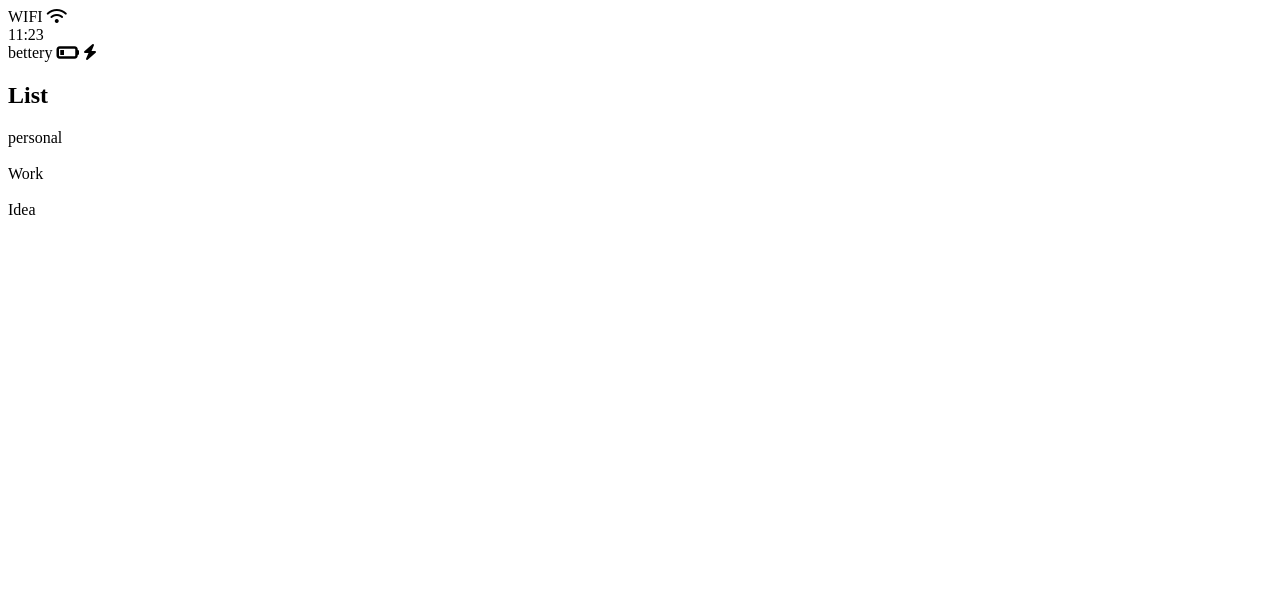
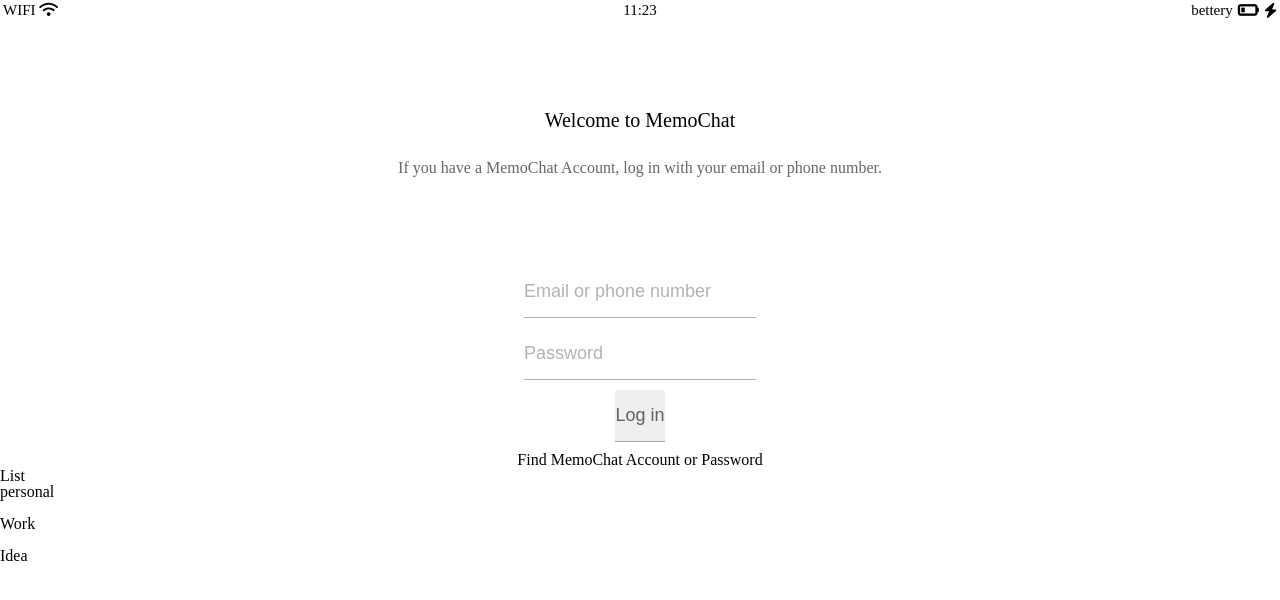
Before and after one commit to UHquokka/myMemoChat, a plain HTML site: page index.html in a window 1280 px wide. Drawn offline with Linux system fonts and the light colour scheme.

Commit message:
css reset, status-bar 만들기

```diff
--- /dev/null
+++ b/css/reset.css
@@ -0,0 +1,148 @@
+/* http://meyerweb.com/eric/tools/css/reset/
+   v2.0 | 20110126
+   License: none (public domain)
+*/
+
+html,
+body,
+div,
+span,
+applet,
+object,
+iframe,
+h1,
+h2,
+h3,
+h4,
+h5,
+h6,
+p,
+blockquote,
+pre,
+a,
+abbr,
+acronym,
+address,
+big,
+cite,
+code,
+del,
+dfn,
+em,
+img,
+ins,
+kbd,
+q,
+s,
+samp,
+small,
+strike,
+strong,
+sub,
+sup,
+tt,
+var,
+b,
+u,
+i,
+center,
+dl,
+dt,
+dd,
+ol,
+ul,
+li,
+fieldset,
+form,
+label,
+legend,
+table,
+caption,
+tbody,
+tfoot,
+thead,
+tr,
+th,
+td,
+article,
+aside,
+canvas,
+details,
+embed,
+figure,
+figcaption,
+footer,
+header,
+hgroup,
+menu,
+nav,
+output,
+ruby,
+section,
+summary,
+time,
+mark,
+audio,
+video {
+    margin: 0;
+    padding: 0;
+    border: 0;
+    font-size: 100%;
+    font: inherit;
+    vertical-align: baseline;
+}
+
+/* HTML5 display-role reset for older browsers */
+article,
+aside,
+details,
+figcaption,
+figure,
+footer,
+header,
+hgroup,
+menu,
+nav,
+section {
+    display: block;
+}
+
+body {
+    line-height: 1;
+}
+
+ol,
+ul {
+    list-style: none;
+}
+
+blockquote,
+q {
+    quotes: none;
+}
+
+blockquote:before,
+blockquote:after,
+q:before,
+q:after {
+    content: '';
+    content: none;
+}
+
+table {
+    border-collapse: collapse;
+    border-spacing: 0;
+}
+
+input:focus {
+    outline: none;
+}
+
+a {
+    color: inherit;
+    text-decoration: none;
+}
+
+input:focus {
+    outline: none;
+}
--- /dev/null
+++ b/css/status-bar.css
@@ -0,0 +1,30 @@
+.status-bar {
+    position: sticky;
+    width: 100%;
+    height: 20px;
+    box-sizing: border-box;
+    display: flex;
+    font-size: 15px;
+    justify-content: space-between;
+    align-items: center;
+    padding: 5px 3px;
+}
+
+.status-bar__column {
+    width: 33%;
+}
+
+.status-bar__column:nth-child(2) {
+    display: flex;
+    justify-content: center;
+}
+
+.status-bar__column:nth-child(3) {
+    display: flex;
+    justify-content: flex-end;
+    align-items: center;
+}
+
+.status-bar__column .fa-battery-quarter {
+    margin: 0 5px;
+}
--- /dev/null
+++ b/css/style.css
@@ -0,0 +1,51 @@
+@import "reset.css";
+@import "status-bar.css";
+@import "variables.css";
+
+body {
+    width: 100%;
+    height: 100vh;
+    display: flex;
+    flex-direction: column;
+}
+
+.welcome-header {
+    margin: 90px 0;
+    text-align: center;
+    display: flex;
+    flex-direction: column;
+    justify-content: center;
+    align-items: center;
+}
+
+.welcome-header h1 {
+    margin-bottom: 30px;
+    font-size: 20px;
+    font-weight: 400;
+}
+
+.welcome-header p {
+    width: 60%;
+    font-size: 16px;
+    color: rgba(1, 1, 1, 0.6);
+}
+
+#login-form {
+    display: flex;
+    flex-direction: column;
+    justify-content: center;
+    align-items: center;
+}
+
+#login-form input {
+    border: none;
+    border-bottom: 1px solid rgba(1, 1, 1, 0.3);
+    padding: 15px 0;
+    margin-bottom: 10px;
+    font-size: 18px;
+    color: rgba(1, 1, 1, 0.6);
+}
+
+#login-form input::placeholder {
+    color: rgba(1, 1, 1, 0.3);
+}
--- a/index.html
+++ b/index.html
@@ -5,7 +5,7 @@
     <meta charset="UTF-8">
     <meta http-equiv="X-UA-Compatible" content="IE=edge">
     <meta name="viewport" content="width=device-width, initial-scale=1.0">
-    <link rel="stylesheet" href="style.css">
+    <link rel="stylesheet" href="css/style.css">
     <title>list</title>
 </head>
 
@@ -22,9 +22,23 @@
             <span>bettery</span>
             <i class="fas fa-battery-quarter fa-lg"></i>
             <i class="fas fa-bolt"></i>
-
         </div>
     </div>
+
+    <header class='welcome-header'>
+        <h1 class='welcome-header__title'>Welcome to MemoChat</h1>
+        <p>
+            If you have a MemoChat Account, log in with your email or phone number.
+        </p>
+    </header>
+
+    <form id='login-form'>
+        <input placeholder='Email or phone number' type='text' />
+        <input placeholder='Password' type='password' />
+        <input type='submit' value='Log in' />
+        <a href='#'>Find MemoChat Account or Password</a>
+    </form>
+
     <div class='titleBox'>
         <h2 class='titleBox_title'>List</h2>
     </div>
--- a/style.css
+++ /dev/null
@@ -1,18 +0,0 @@
-body {
-    width: 100%;
-    height: 100vh;
-    display: flex;
-    flex-direction: column;
-}
-
-.stateBar {
-    width: 100%;
-    height: 20px;
-    display: flex;
-    font-size: 15px;
-    justify-content: space-between;
-}
-
-.stateBar li {
-    width: 33%;
-}
```
Also changed, not shown: css/variables.css (added).
